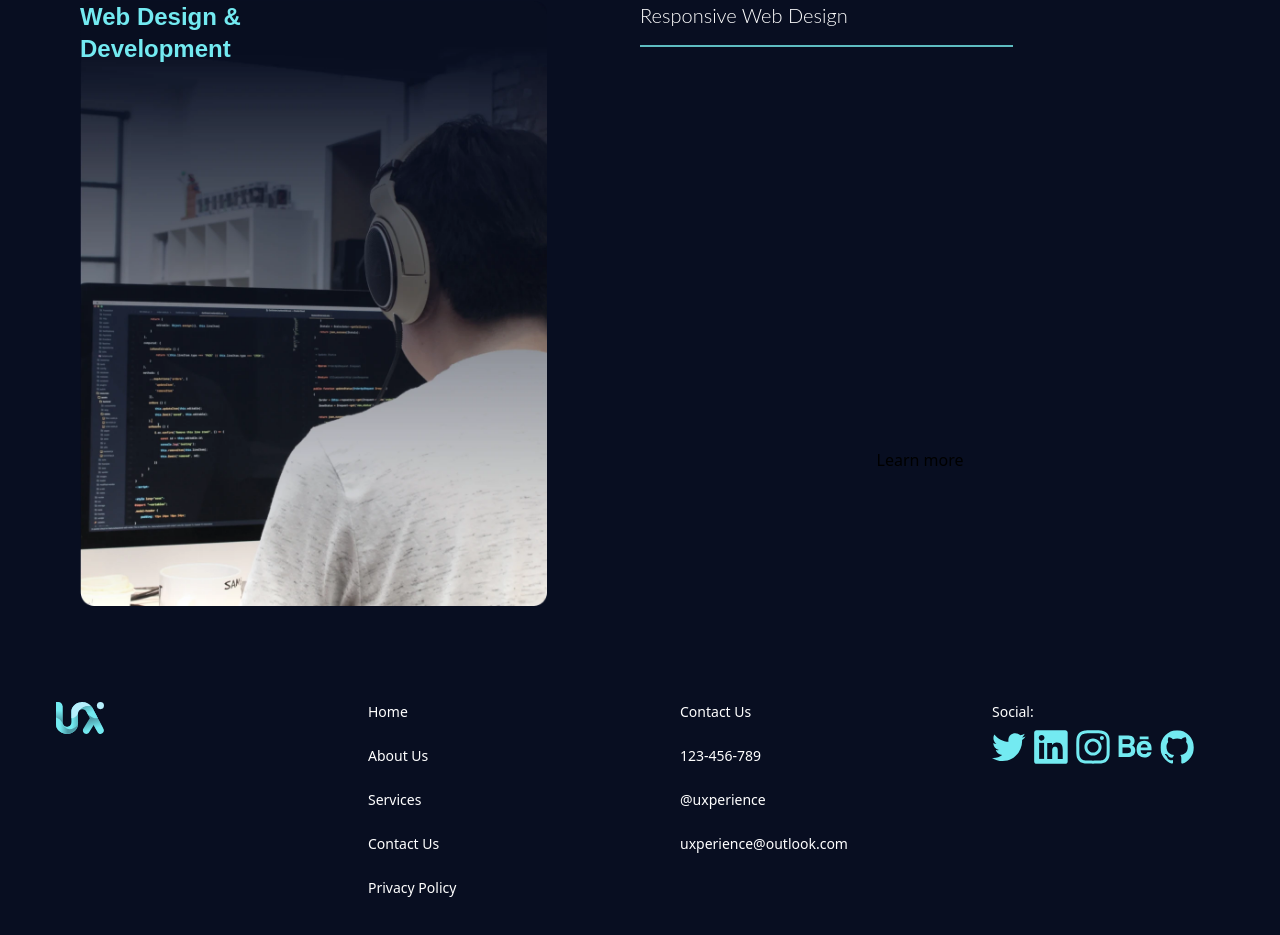
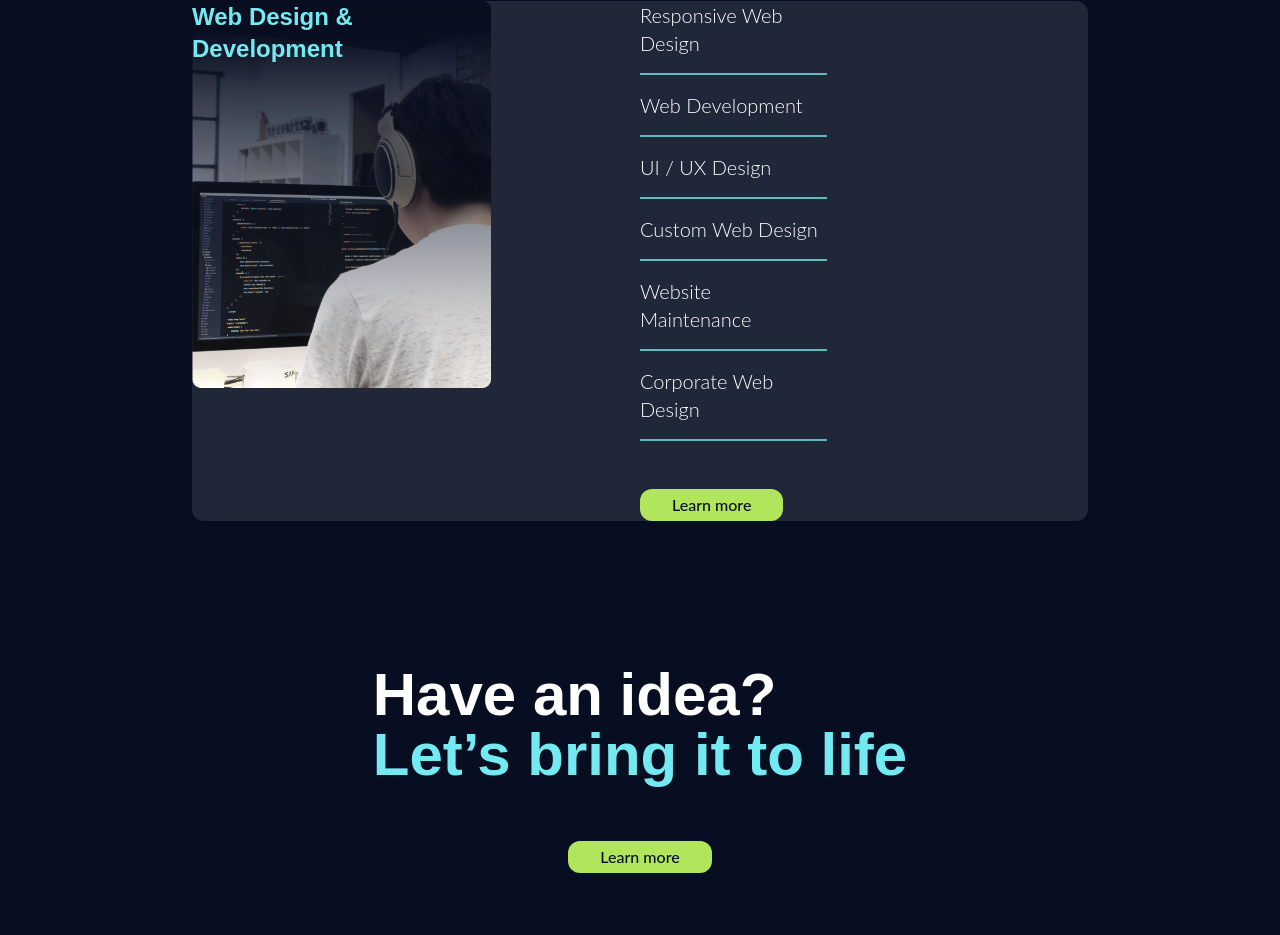
Before and after one commit to SamueLauXd/ProgramacionWeb2023, a React (Vite) app in the folder portfolio/: page /services in a window 1280 px wide. Shown: the part 901-1836 px from the top of the page. Built offline with nearby package versions, Linux system fonts and the light colour scheme.

Commit message:
Continue services page

```diff
--- a/portfolio/src/Pages/Services.jsx
+++ b/portfolio/src/Pages/Services.jsx
@@ -5,7 +5,7 @@ import { useEffect } from "react"
 export function Services() {
 
     useEffect((() => {
-        window.scrollTo(0,0)
+        window.scrollTo(0, 0)
     }), [])
 
     return (
@@ -24,19 +24,34 @@ export function Services() {
                     <li className="text-white font-raleway font-medium text-lg cursor-pointer hover:text-aquamarine-100 transition-colors">Brand design & strategy</li>
                 </ul>
 
-                <section>
-                    <article className="grid grid-cols-2">
-                        <div className="relative">
+                <section className="flex flex-col items-center">
+                    <article className="grid grid-cols-2 w-4/5 bg-gray-white rounded-xl">
+                        <div className="relative w-full">
                             <h2 className="absolute font-raleway w-1/2 text-aquamarine-100 text-2xl font-bold">Web Design & Development</h2>
-                            <img src="./src/assets/images/services-img-1.webp" className="w-5/6" alt="Web design and development image" />
+                            <img src="./src/assets/images/services-img-1.webp" className="w-2/3" alt="Web design and development image" />
                         </div>
-                        <div className="grid place-start">
-                            <ul className="flex flex-col gap-4">
-                                <li className="font-lato text-white font-light text-xl pb-4 border-b-2 border-aquamarine-200 w-2/3">Responsive Web Design</li>
+                        <div className="flex flex-col justify-center gap-12">
+                            <ul className="flex flex-col gap-4 w-5/6">
+                                <li className="font-lato text-white font-light text-xl pb-4 border-b-2 border-aquamarine-200 w-1/2">Responsive Web Design</li>
+                                <li className="font-lato text-white font-light text-xl pb-4 border-b-2 border-aquamarine-200 w-1/2">Web Development</li>
+                                <li className="font-lato text-white font-light text-xl pb-4 border-b-2 border-aquamarine-200 w-1/2">UI / UX Design</li>
+                                <li className="font-lato text-white font-light text-xl pb-4 border-b-2 border-aquamarine-200 w-1/2">Custom Web Design</li>
+                                <li className="font-lato text-white font-light text-xl pb-4 border-b-2 border-aquamarine-200 w-1/2">Website Maintenance</li>
+                                <li className="font-lato text-white font-light text-xl pb-4 border-b-2 border-aquamarine-200 w-1/2">Corporate Web Design</li>
                             </ul>
-                            <button>Learn more</button>
+                            <button className="font-lato text-dark-blue bg-green text-left w-max py-1 px-8 rounded-xl font-medium">Learn more</button>
                         </div>
                     </article>
+                </section>
+
+                <section className="my-36">
+                    <h3 className="font-raleway text-white font-bold text-6xl flex flex-col items-center gap-14">
+                        <div className="flex flex-col">
+                        <span>Have an idea?</span>
+                        <span className="text-aquamarine-100">Let’s bring it to life</span>
+                        </div>
+                        <button className="font-lato text-base text-dark-blue bg-green text-left w-max py-1 px-8 rounded-xl font-medium">Learn more</button>
+                    </h3>
                 </section>
             </main>
             <Footer className="relative z-10" />
--- a/portfolio/tailwind.config.js
+++ b/portfolio/tailwind.config.js
@@ -15,7 +15,8 @@ export default {
       },
       "dark-blue": "#080E21",
       "gray-blue": "#12182A",
-      "green": "#B1E55C"
+      "green": "#B1E55C",
+      "gray-white": "#1f2738"
     },
     fontFamily: {
       'raleway': ['Raleway', 'sans-serif'],
```
